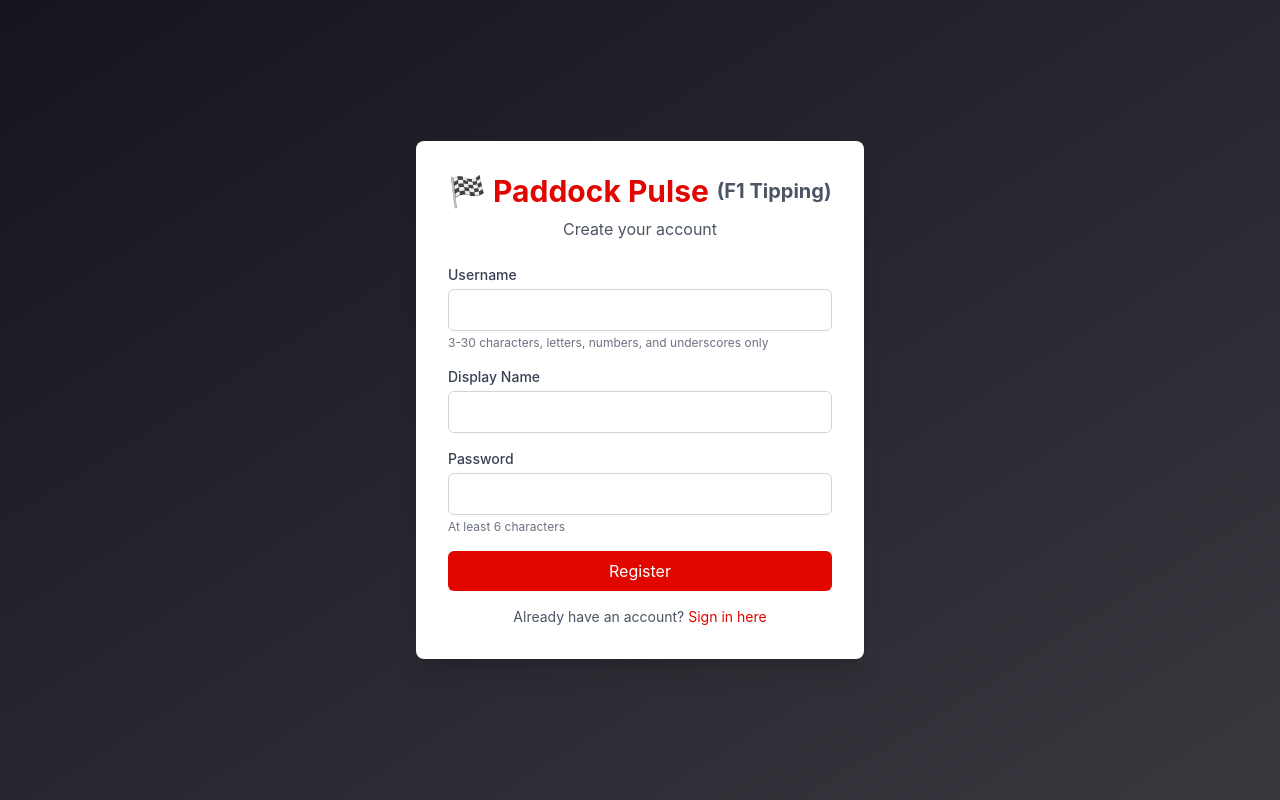
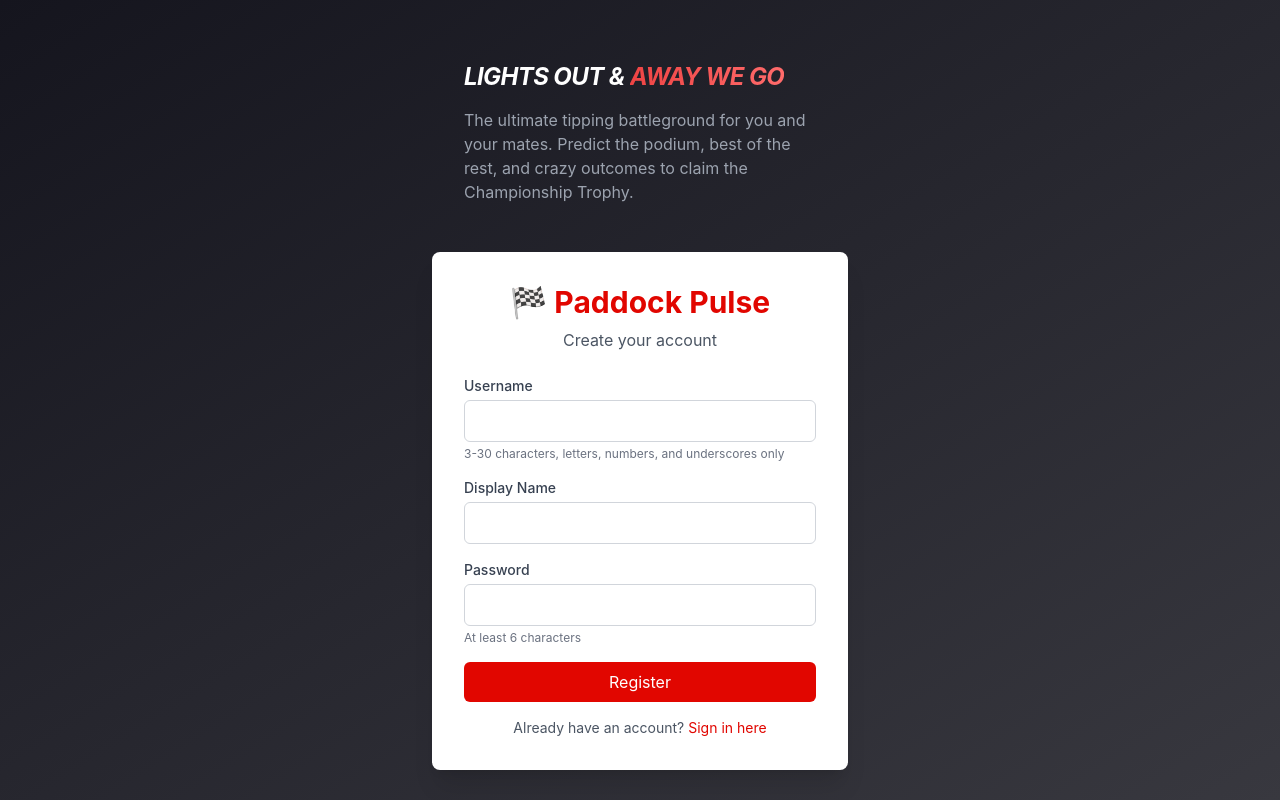
Before and after one commit to rbrasier/f1-predictions, a React (Vite) app in the folder frontend/: page /register in a window 1280 px wide. Built offline with nearby package versions, Linux system fonts and the light colour scheme; no server answers.

Commit message:
feat: enhance LoginForm and RegisterForm with a new hero section for improved user engagement

```diff
--- a/frontend/src/components/auth/LoginForm.tsx
+++ b/frontend/src/components/auth/LoginForm.tsx
@@ -35,10 +35,28 @@ export const LoginForm = () => {
   };
 
   return (
-    <div className="min-h-screen flex items-center justify-center bg-gradient-to-br from-f1-dark to-f1-gray">
-      <div className="bg-white p-8 rounded-lg shadow-xl w-full max-w-md">
+    <div className="min-h-screen bg-gradient-to-br from-f1-dark to-f1-gray flex items-center justify-center">
+      {/* Container for both hero and form */}
+      <div className="w-full max-w-md px-4">
+        {/* Hero Section Box */}
+        <div className="p-8 mb-4">
+          <h1 className="text-2xl font-bold mb-4 italic tracking-tight leading-tight">
+            <span className="text-white">LIGHTS OUT</span>
+
+            <span className="text-white"> &</span>{' '}
+            <span className="text-transparent bg-clip-text bg-gradient-to-r from-paddock-red to-paddock-coral">
+              AWAY WE GO
+            </span>
+          </h1>
+          <p className="text-gray-400 text-base">
+            The ultimate tipping battleground for you and your mates. Predict the podium, best of the rest, and crazy outcomes to claim the Championship Trophy.
+          </p>
+        </div>
+
+        {/* Form Box */}
+        <div className="bg-white p-8 rounded-lg shadow-xl">
           <h2 className="text-3xl font-bold text-center mb-2 text-f1-red flex items-center justify-center gap-2">
-          🏁 Paddock Pulse <span className="text-gray-600 text-xl">(F1 Tipping)</span>
+            🏁 Paddock Pulse
           </h2>
           <p className="text-center text-gray-600 mb-6">Sign in to your account</p>
 
@@ -100,5 +118,6 @@ export const LoginForm = () => {
           </p>
         </div>
       </div>
+    </div>
   );
 };
--- a/frontend/src/components/auth/RegisterForm.tsx
+++ b/frontend/src/components/auth/RegisterForm.tsx
@@ -36,10 +36,28 @@ export const RegisterForm = () => {
   };
 
   return (
-    <div className="min-h-screen flex items-center justify-center bg-gradient-to-br from-f1-dark to-f1-gray">
-      <div className="bg-white p-8 rounded-lg shadow-xl w-full max-w-md">
+    <div className="min-h-screen bg-gradient-to-br from-f1-dark to-f1-gray flex items-center justify-center">
+      {/* Container for both hero and form */}
+      <div className="w-full max-w-md px-4">
+        {/* Hero Section Box */}
+        <div className="p-8 mb-4">
+          <h1 className="text-2xl font-bold mb-4 italic tracking-tight leading-tight">
+            <span className="text-white">LIGHTS OUT</span>
+
+            <span className="text-white"> &</span>{' '}
+            <span className="text-transparent bg-clip-text bg-gradient-to-r from-paddock-red to-paddock-coral">
+              AWAY WE GO
+            </span>
+          </h1>
+          <p className="text-gray-400 text-base">
+            The ultimate tipping battleground for you and your mates. Predict the podium, best of the rest, and crazy outcomes to claim the Championship Trophy.
+          </p>
+        </div>
+
+        {/* Form Box */}
+        <div className="bg-white p-8 rounded-lg shadow-xl">
           <h2 className="text-3xl font-bold text-center mb-2 text-f1-red flex items-center justify-center gap-2">
-          🏁 Paddock Pulse <span className="text-gray-600 text-xl">(F1 Tipping)</span>
+            🏁 Paddock Pulse
           </h2>
           <p className="text-center text-gray-600 mb-6">Create your account</p>
 
@@ -123,5 +141,6 @@ export const RegisterForm = () => {
           </p>
         </div>
       </div>
+    </div>
   );
 };
```
Lines whose indentation alone changed are shown as unchanged.
